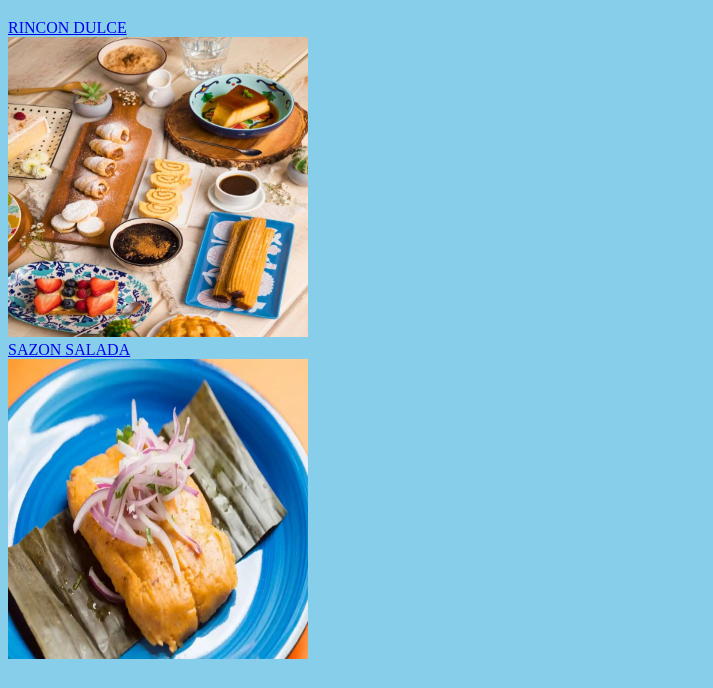
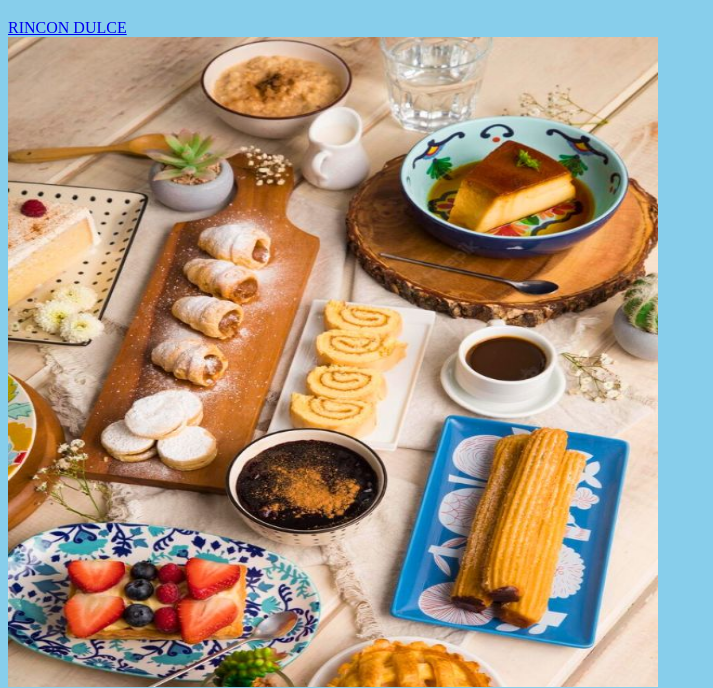
Before and after one commit to barevalosv/team-project, a plain HTML site: page productos.html in a window 1280 px wide. Shown: the part 61-749 px from the top of the page, without its empty margins (0-713 px from the left). Drawn offline with Linux system fonts and the light colour scheme.

Commit message:
agrande imagen

```diff
--- a/productos.html
+++ b/productos.html
@@ -17,12 +17,12 @@
      <nav>
         <a href="dulce">RINCON DULCE</a>
     </nav>
-    <img src="peruvian-desserts-1.jpg" alt="" width="300" height="300">
+    <img src="peruvian-desserts-1.jpg" alt="" width="650" height="650">
 
      <nav>
         <a href="salado">SAZON SALADA</a>
     </nav>
-    <img src="TAMAL PERUANO.webp" alt="" width="300" height="300">
+    <img src="TAMAL PERUANO.webp" alt="" width="650" height="650">
 
 </body>
 </html>
```
